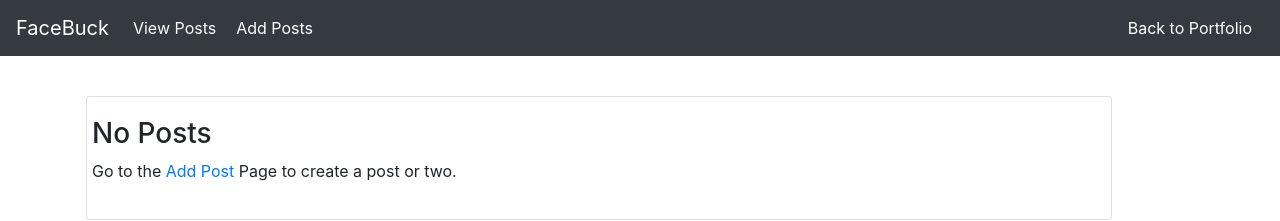
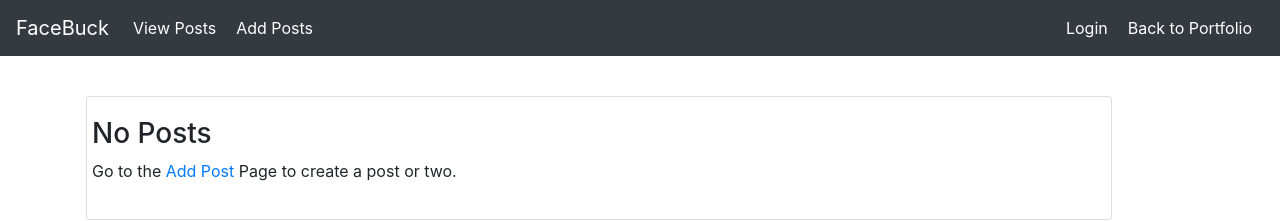
Before and after one commit to matthewcotton/social-site, a React (Create React App) app: page /#/ in a window 1280 px wide. Shown: the top 221 px of the page. Built offline with nearby package versions, Linux system fonts and the light colour scheme.

Commit message:
update file structure

```diff
--- a/src/App.js
+++ b/src/App.js
@@ -2,17 +2,18 @@ import React from "react";
 import "bootstrap/dist/css/bootstrap.min.css";
 import Container from "react-bootstrap/Container";
 import { HashRouter as Router, Switch, Route } from "react-router-dom";
-import ViewPosts from "./ViewPosts";
-import Add from "./Add";
-import MyNav from "./MyNav";
-import MyFooter from "./MyFooter";
-import "./App.css";
+import ViewPosts from "./Pages/ViewPosts";
+import Add from "./Pages/Add";
+import MyNav from "./Componenets/MyNav";
+import MyFooter from "./Componenets/MyFooter";
+import "./Styles/App.css";
 
 class App extends React.Component {
   constructor(props) {
     super(props);
     this.state = {
       posts: [],
+      logInOutText: "Login",
     };
   }
 
@@ -42,9 +43,12 @@ class App extends React.Component {
   render() {
     return (
       <Router>
-        <MyNav />
+        <MyNav logInOutText={this.state.logInOutText} />
         <Container>
           <Switch>
+            <Route path="/login">
+              <p>Login Page</p>
+            </Route>
             <Route path="/add">
               <Add
                 onsubmit={(id, ref, username, text, likes) =>
--- a/src/MyFooter.js
+++ b/src/Componenets/MyFooter.js
@@ -1,7 +1,7 @@
 import React from "react";
 import "bootstrap/dist/css/bootstrap.min.css";
 import ModalFooter from "react-bootstrap/ModalFooter";
-import "./App.css";
+import "../Styles/App.css";
 
 class MyFooter extends React.Component {
   render() {
--- /dev/null
+++ b/src/Componenets/MyNav.js
@@ -0,0 +1,41 @@
+import React from "react";
+import "bootstrap/dist/css/bootstrap.min.css";
+import Nav from "react-bootstrap/Nav";
+import Navbar from "react-bootstrap/Navbar";
+import Link from "react-router-dom/Link";
+import "../Styles/App.css";
+
+function MyNav(props) {
+
+    return (
+      <Navbar bg="dark" variant="dark" expand="md">
+        <Link to="/">
+          <Navbar.Brand>FaceBuck</Navbar.Brand>
+        </Link>
+        <Navbar.Toggle aria-controls="basic-navbar-nav" />
+        <Navbar.Collapse id="basic-navbar-nav">
+          <Nav className="mr-auto">
+            <Navbar.Text className="nav-link">
+              <Link to="/">View Posts</Link>
+            </Navbar.Text>
+            <Navbar.Text className="nav-link">
+              <Link to="/add">Add Posts</Link>
+            </Navbar.Text>
+          </Nav>
+          <Nav>
+            <Navbar.Text className="nav-link">
+              <Link to="/login">{props.logInOutText}</Link>
+            </Navbar.Text>
+            <Navbar.Text className="nav-link">
+              <a href="https://www.matthewcotton.dev/#/projects">
+                Back to Portfolio
+              </a>
+            </Navbar.Text>
+          </Nav>
+        </Navbar.Collapse>
+      </Navbar>
+    );
+  }
+
+
+export default MyNav;
--- a/src/NoPosts.js
+++ b/src/Componenets/NoPosts.js
@@ -3,7 +3,7 @@ import "bootstrap/dist/css/bootstrap.min.css";
 import Card from "react-bootstrap/Card";
 import Row from "react-bootstrap/Row";
 import Link from "react-router-dom/Link";
-import "./App.css";
+import "../Styles/App.css";
 
 class NoPosts extends React.Component {
   render() {
--- a/src/Post.js
+++ b/src/Componenets/Post.js
@@ -5,9 +5,9 @@ import Card from "react-bootstrap/Card";
 import Row from "react-bootstrap/Row";
 import Col from "react-bootstrap/Col";
 import Button from "react-bootstrap/Button";
-import "./App.css";
+import "../Styles/App.css";
 import ProfilePic from "./ProfilePic";
-import hoof from "./resources/noun_hoof_3071279.png";
+import hoof from "../resources/noun_hoof_3071279.png";
 
 class Post extends React.Component {
   clickHandler(id) {
--- a/src/MyNav.js
+++ /dev/null
@@ -1,35 +0,0 @@
-import React from "react";
-import "bootstrap/dist/css/bootstrap.min.css";
-import Nav from "react-bootstrap/Nav";
-import Navbar from "react-bootstrap/Navbar";
-import Link from "react-router-dom/Link";
-import "./App.css";
-
-class MyNav extends React.Component {
-
-  render() {
-    return (
-      <Navbar bg="dark" variant="dark" expand="md">
-          <Link to="/"><Navbar.Brand>FaceBuck</Navbar.Brand></Link>
-          <Navbar.Toggle aria-controls="basic-navbar-nav" />
-          <Navbar.Collapse id="basic-navbar-nav">
-            <Nav className="mr-auto">
-              <Navbar.Text className="nav-link">
-                <Link to="/">View Posts</Link>
-              </Navbar.Text>
-              <Navbar.Text className="nav-link">
-                <Link to="/add">Add Posts</Link>
-              </Navbar.Text>
-            </Nav>
-            <Nav>
-            <Navbar.Text className="nav-link">
-                <a href='https://www.matthewcotton.dev/#/projects'>Back to Portfolio</a>
-              </Navbar.Text>
-            </Nav>
-          </Navbar.Collapse>
-        </Navbar>
-    );
-  }
-}
-
-export default MyNav;
--- a/src/ViewPosts.js
+++ b/src/Pages/ViewPosts.js
@@ -1,9 +1,9 @@
 import React from "react";
 import "bootstrap/dist/css/bootstrap.min.css";
 import Row from "react-bootstrap/Row";
-import "./App.css";
-import Post from "./Post";
-import NoPosts from "./NoPosts";
+import "../Styles/App.css";
+import Post from "../Componenets/Post";
+import NoPosts from "../Componenets/NoPosts";
 
 class ViewPosts extends React.Component {
   buildPostCards() {
```
Also changed, not shown: src/Componenets/ProfilePic.js (renamed from src/ProfilePic.js, +10 -10 lines), src/Pages/Add.js (renamed from src/Add.js), src/Styles/App.css (renamed from src/App.css), 1 other file (tests, documents, lock files or other folders).
